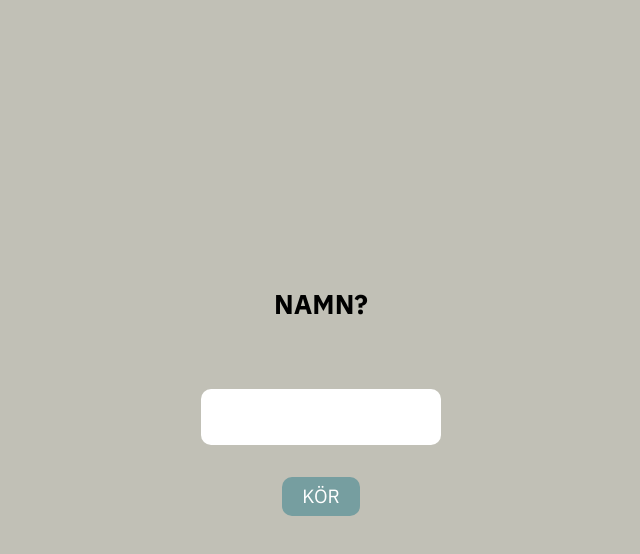
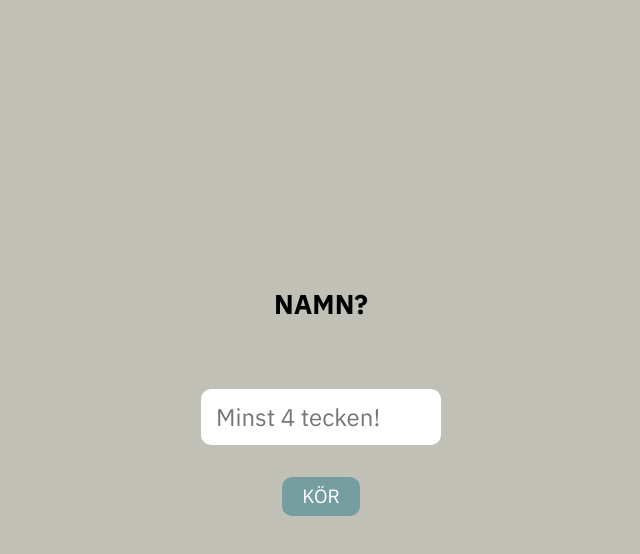
Before and after one commit to olandstorm/quiz-music-quiz, a website built with Vite: page index.html in a window 1280 px wide. Both pictures are taken after a click on the button "REDO?". Shown: the whole page, without its empty margins (319-959 px from the left). Built offline with nearby package versions, Linux system fonts and the light colour scheme.

Commit message:
:sparkle:(index.html):Namnfält placeholder text Minst 4 tecken!

```diff
--- a/index.html
+++ b/index.html
@@ -46,7 +46,7 @@
       <!---Name page --->
       <section class="namePage hidden uppercase" id="namePage">
         <label for="playerName" class="nameLabel" id="nameLabel">Namn?</label>
-        <input type="text" class="playerName" id="playerName" name="playerName" />
+        <input type="text" class="playerName" id="playerName" name="playerName" placeholder="Minst 4 tecken!" />
         <button class="runBtn" id="runBtn" disabled>Kör</button>
       </section>
       <!--- End Name page --->
```
